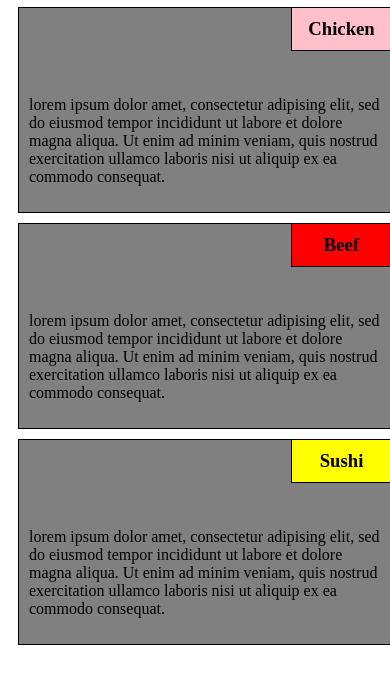
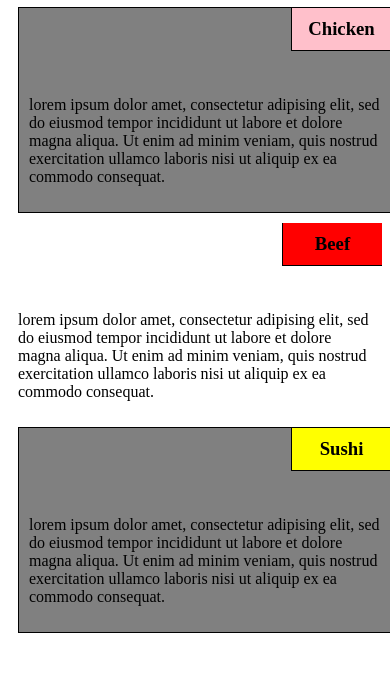
Before and after one commit to talvin-svg/talvin-svg.github.io, a plain HTML site: page index.html in a window 390 px wide. Shown: the part 61-744 px from the top of the page. Drawn offline with Linux system fonts and the light colour scheme.

Commit message:
update index.html

```diff
--- a/index.html
+++ b/index.html
@@ -13,7 +13,7 @@
 		lorem ipsum dolor amet, consectetur adipising elit, sed do eiusmod tempor incididunt ut labore et dolore magna aliqua. Ut enim ad minim veniam, quis nostrud exercitation ullamco laboris nisi ut aliquip ex ea commodo consequat.
 	</p>
 </div>
-<div class="col-lg-4 col-md-6 col-sm-12">
+<div class="col-lg-4 col-md-6 col-md-12">
 	<h3 id="red"> Beef</h3>
 	<p>
 		lorem ipsum dolor amet, consectetur adipising elit, sed do eiusmod tempor incididunt ut labore et dolore magna aliqua. Ut enim ad minim veniam, quis nostrud exercitation ullamco laboris nisi ut aliquip ex ea commodo consequat.
```
